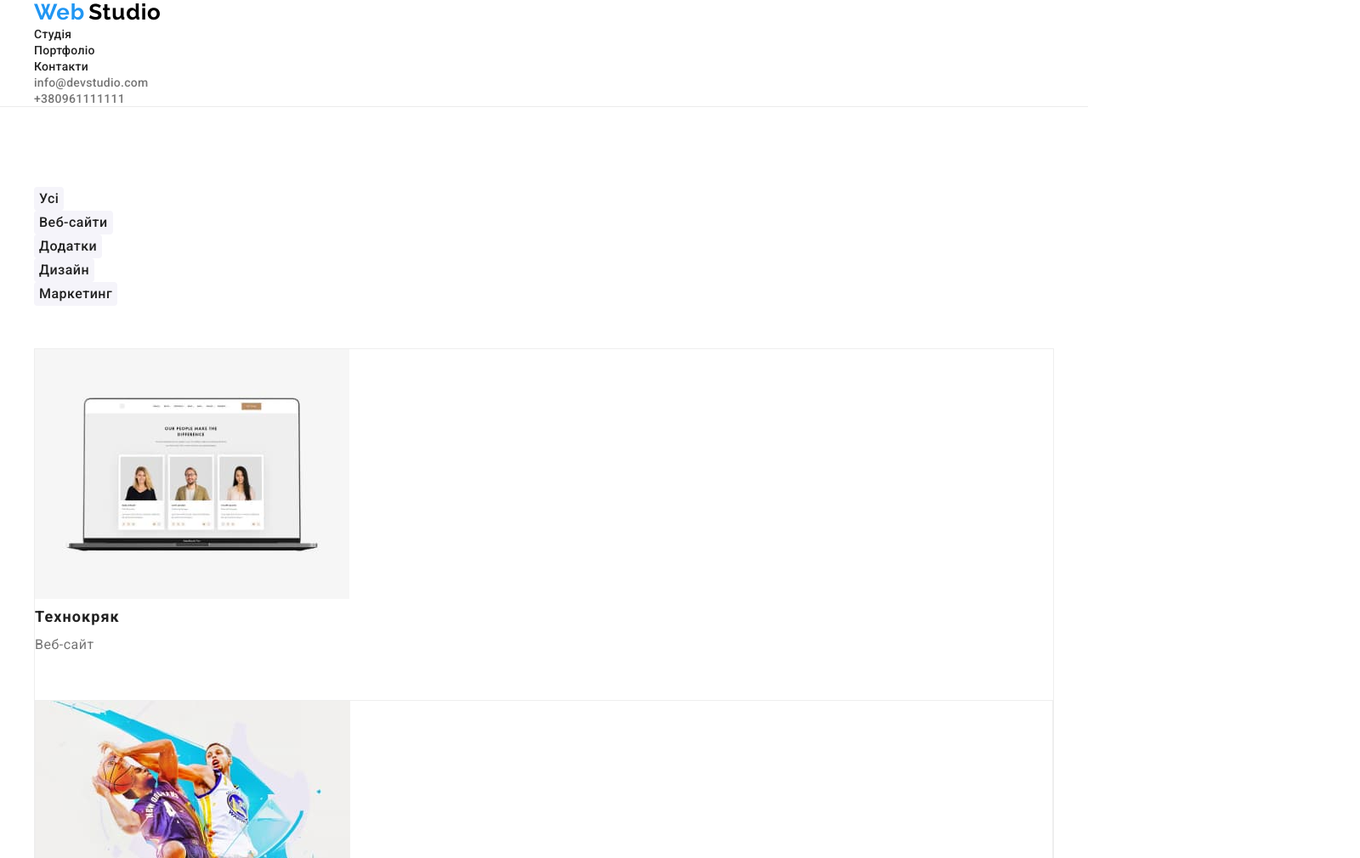
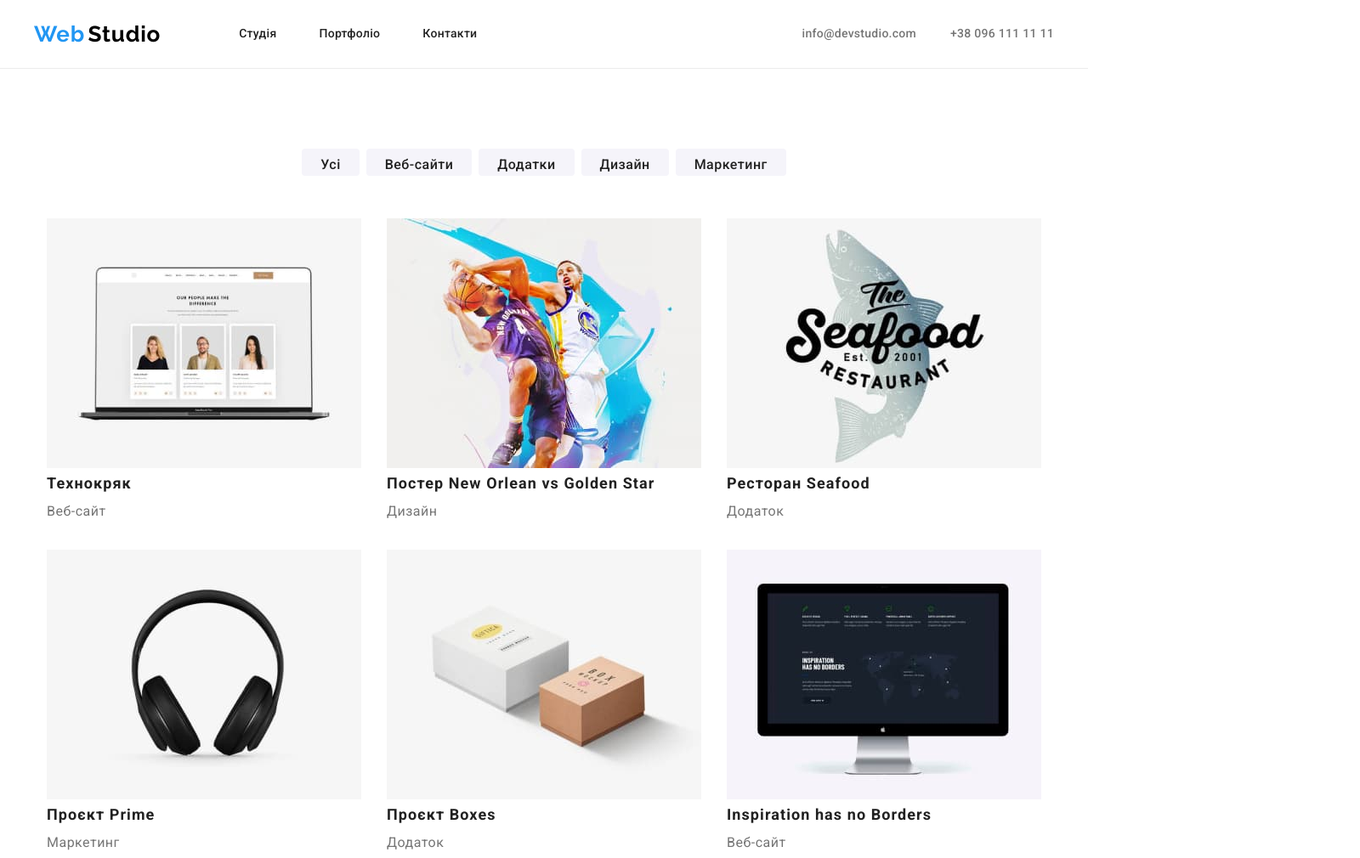
Before and after one commit to Marian-Makarevych/web-studio2.0, a plain HTML site: page portfolio.html in a window 1280 px wide. Shown: the top 1010 px of the page at 85% size, 1600 px wide, since content can reach past the window. Drawn offline with nearby package versions, Linux system fonts and the light colour scheme.

Commit message:
add flex-box markup +(change header menu)

```diff
--- /dev/null
+++ b/css/resetstyleFL.css
@@ -0,0 +1,80 @@
+/*Обнуление*/
+* {
+  padding: 0;
+  margin: 0;
+  border: 0;
+}
+*,
+*:before,
+*:after {
+  -moz-box-sizing: border-box;
+  -webkit-box-sizing: border-box;
+  box-sizing: border-box;
+}
+:focus,
+:active {
+  outline: none;
+}
+a:focus,
+a:active {
+  outline: none;
+}
+
+nav,
+footer,
+header,
+aside {
+  display: block;
+}
+
+html,
+body {
+  height: 100%;
+  width: 100%;
+  font-size: 100%;
+  line-height: 1;
+  font-size: 14px;
+  -ms-text-size-adjust: 100%;
+  -moz-text-size-adjust: 100%;
+  -webkit-text-size-adjust: 100%;
+}
+input,
+button,
+textarea {
+  font-family: inherit;
+}
+
+input::-ms-clear {
+  display: none;
+}
+button {
+  cursor: pointer;
+}
+button::-moz-focus-inner {
+  padding: 0;
+  border: 0;
+}
+a,
+a:visited {
+  text-decoration: none;
+}
+a:hover {
+  text-decoration: none;
+}
+ul li {
+  list-style: none;
+}
+img {
+  vertical-align: top;
+}
+
+h1,
+h2,
+h3,
+h4,
+h5,
+h6 {
+  font-size: inherit;
+  font-weight: 400;
+}
+/*--------------------*/
--- a/css/style.css
+++ b/css/style.css
@@ -15,23 +15,6 @@ body {
 }
 
 /* Обнулення стилів */
-h1,
-h2,
-h3,
-h4,
-h5,
-h6,
-p {
-  margin-top: 0;
-  margin-bottom: 0;
-}
-body {
-  margin: 0;
-}
-
-.no-decorated-link {
-  text-decoration: none;
-}
 
 .no-decorated-button {
   border: none;
@@ -41,21 +24,15 @@ body {
   display: none;
 }
 
-ul {
-  list-style: none;
-  padding: 0;
-  margin: 0;
-}
-
 .section {
   padding-top: 94px;
   padding-bottom: 94px;
 }
 
 /* logo styles */
-
-/* .header {
-} */
+.header__logo {
+  margin-right: 92px;
+}
 
 .container {
   width: 1230px;
@@ -63,13 +40,14 @@ ul {
   margin: 0 auto;
 }
 
-.logo {
+.logo-accent-color {
   font-family: "Raleway";
   color: var(--color-action);
   font-weight: 700;
   font-size: 26px;
   letter-spacing: 0.03em;
 }
+
 .logo-dark {
   font-family: "Raleway";
   color: #000000;
@@ -78,6 +56,7 @@ ul {
   font-size: 26px;
   letter-spacing: 0.03em;
 }
+
 .logo-white {
   font-family: "Raleway";
   font-style: normal;
@@ -89,7 +68,36 @@ ul {
 }
 
 /* Header */
-.header-link {
+
+.header {
+  border-bottom: 1px solid #ececec;
+}
+
+
+.header__container {
+  display: flex;
+  align-items: center;
+  height: 80px;
+}
+
+
+/* .header__navigation {} */
+
+.header__menu__list {
+  display: flex;
+  gap: 50px;
+}
+
+.header__contact_list {
+  display: flex;
+  align-items: center;
+  margin-left: auto;
+  gap: 40px;
+}
+
+/* .header__contact__item {} */
+
+.header__link {
   color: var(--color-text-primery);
   font-family: "Roboto";
   font-style: normal;
@@ -98,10 +106,12 @@ ul {
   line-height: 1.14;
   letter-spacing: 0.02em;
 }
+
 .header-link:focus,
 .header-link:hover {
   color: var(--color-action);
 }
+
 .header-contact {
   color: var(--color-unaction);
   font-family: "Roboto";
@@ -111,6 +121,7 @@ ul {
   line-height: 1.14;
   letter-spacing: 0.02em;
 }
+
 .header-contact:focus,
 .header-contact:hover {
   color: var(--color-action);
@@ -121,7 +132,9 @@ ul {
 .hero-section {
   background-color: var(--color-background-dark);
   height: 600px;
+  padding-top: 200px;
 }
+
 .hero-title {
   color: var(--color-white);
   font-family: "Roboto";
@@ -137,6 +150,10 @@ ul {
 }
 
 .hero-button {
+  display: block;
+  margin-left: auto;
+  margin-right: auto;
+  margin-top: 40px;
   width: 216px;
   height: 50px;
   background-color: var(--color-action);
@@ -153,12 +170,15 @@ ul {
 }
 
 /* Section 2 */
-/* .post-list-section {
+/* .post-list-section {} */
+
+.post-list {
+  display: flex;
+  gap: 10px;
 }
-.post-list {
-} */
 
 .post-title {
+  margin-bottom: 10px;
   color: var(--color-text-primery);
   font-family: "Roboto";
   font-style: normal;
@@ -168,6 +188,7 @@ ul {
   letter-spacing: 0.03em;
   text-transform: uppercase;
 }
+
 .post-item {
   font-family: "Roboto";
   font-style: normal;
@@ -184,6 +205,8 @@ ul {
 
 .about-work-list {
   margin-top: 50px;
+  display: flex;
+  gap: 30px;
 }
 
 .about-work-title {
@@ -199,11 +222,11 @@ ul {
 
 /* Section 4 */
 
-.about-us-section {
+.section__team {
   background-color: var(--color-background-primery);
 }
 
-.about-us-title {
+.team__title {
   font-family: "Roboto";
   font-style: normal;
   font-weight: 700;
@@ -214,14 +237,12 @@ ul {
   color: var(--color-text-primery);
 }
 
-/* .person-list {
+.team__list {
   display: flex;
-  flex-direction: row;
-  margin: auto;
-  justify-content: center;
-} */
+  gap: 30px;
+}
 
-.person-cards {
+.team__item {
   margin-top: 50px;
   width: 270px;
   height: 368px;
@@ -231,7 +252,8 @@ ul {
   border-radius: 0px 0px 4px 4px;
 }
 
-.name {
+.teammate-title {
+  margin-top: 30px;
   font-family: "Roboto";
   font-style: normal;
   font-weight: 500;
@@ -242,7 +264,8 @@ ul {
   text-align: center;
 }
 
-.profession {
+.teammate-subtitle {
+  margin-top: 10px;
   font-family: "Roboto";
   font-style: normal;
   font-size: 16px;
@@ -255,18 +278,22 @@ ul {
 /*
 Portfolio Page
 */
-
 .header {
   border-bottom: solid 1px #ececec;
 }
 
-/* .projects {
-  width: 1170px;
-  height: 1360px;
+.filter-button-list {
+  justify-content: center;
   display: flex;
-  flex-wrap: wrap;
-} */
-.button-list {
+  gap: 8px;
+  margin-bottom: 50px;
+}
+
+
+.button-item {
+  padding-top: 6px;
+  padding-left: 22px;
+  padding-right: 22px;
   font-family: "Roboto";
   font-style: normal;
   font-weight: 500;
@@ -280,8 +307,8 @@ Portfolio Page
   cursor: pointer;
 }
 
-.button-list:focus,
-.button-list:hover {
+.button-item:focus,
+.button-item:hover {
   color: var(--color-white);
   background-color: var(--color-action);
   box-shadow: 0px 3px 1px rgba(0, 0, 0, 0.1), 0px 1px 2px rgba(0, 0, 0, 0.08),
@@ -289,8 +316,12 @@ Portfolio Page
 }
 
 .project-list {
-  margin-top: 50px;
-  border: 1px solid #eeeeee;
+  display: flex;
+  flex-wrap: wrap;
+  justify-content: center;
+  gap: 30px;
+
+
 }
 
 .project-list-title {
@@ -315,11 +346,15 @@ Portfolio Page
 /* Footer */
 
 footer {
+  width: 1600px;
+  height: 251px;
   padding-top: 60px;
   background-color: var(--color-background-dark);
 }
 
 .maps-link {
+  display: block;
+  margin-top: 28px;
   font-family: "Roboto";
   font-style: normal;
   font-weight: 400;
@@ -328,12 +363,15 @@ footer {
   letter-spacing: 0.03em;
   color: var(--color-white);
 }
+
 .maps-link:focus,
 .maps-link:hover {
   color: var(--color-action);
 }
 
 .footer-link {
+  display: block;
+  margin-top: 12px;
   font-family: "Roboto";
   font-style: normal;
   font-weight: 400;
--- a/portfolio.html
+++ b/portfolio.html
@@ -11,6 +11,7 @@
         href="https://fonts.googleapis.com/css2?family=Raleway:wght@700&family=Roboto:wght@400;500;700;900&display=swap"
         rel="stylesheet" />
     <link rel="stylesheet" href="./css/style.css" />
+    <link rel="stylesheet" href="./css/resetstyleFL.css">
     <link rel="stylesheet" href="https://cdnjs.cloudflare.com/ajax/libs/modern-normalize/2.0.0/modern-normalize.min.css"
         integrity="sha512-4xo8blKMVCiXpTaLzQSLSw3KFOVPWhm/TRtuPVc4WG6kUgjH6J03IBuG7JZPkcWMxJ5huwaBpOpnwYElP/m6wg=="
         crossorigin="anonymous" referrerpolicy="no-referrer" />
@@ -20,22 +21,23 @@
 <body>
     <!-- Шапка сторінки -->
     <header class="header">
-        <div class="container">
-            <nav>
-                <a class="no-decorated-link" href="./index.html"> <span class="logo">Web</span> <span
-                        class="logo-dark">Studio</span></a>
-                <ul>
-                    <li><a class="header-link no-decorated-link" href="index.html">Студія</a></li>
-                    <li><a class="header-link no-decorated-link" href="portfolio.html">Портфоліо</a></li>
-                    <li><a class="header-link no-decorated-link" href="#1">Контакти</a></li>
+        <div class="container header__container">
+            <a class="header__logo" href="./index.html"> <span class="logo-accent-color">Web</span> <span
+                    class="logo-dark">Studio</span></a>
+            <nav class="header__navigation">
+                <ul class="header__menu__list">
+                    <li><a class="header__link" href="index.html">Студія</a></li>
+                    <li><a class="header__link" href="portfolio.html">Портфоліо</a></li>
+                    <li><a class="header__link" href="#1">Контакти</a></li>
                 </ul>
             </nav>
-            <ul>
-                <li>
-                    <a class="header-contact no-decorated-link" href="mailto:info@devstudio.com">info@devstudio.com</a>
+            <ul class="header__contact_list">
+                <li class="header__contact__item">
+                    <a class="header-contact" href="mailto:info@devstudio.com">info@devstudio.com</a>
                 </li>
-                <li>
-                    <a class="header-contact no-decorated-link" href="tel:+380961111111">+380961111111</a>
+                <li class="header__contact__item">
+                    <a class="header-contact" href="tel:+380961111111">+38 096 111 11 11
+                    </a>
                 </li>
             </ul>
         </div>
@@ -45,15 +47,15 @@
         <h1 class="hiden-title">Заглушка</h1>
         <section class="project-section section">
             <div class="container">
-                <ul>
-                    <li><button type="button" class="button-list no-decorated-button">Усі</button></li>
-                    <li><button type="button" class="button-list no-decorated-button">Веб-сайти</button></li>
-                    <li><button type="button" class="button-list no-decorated-button">Додатки</button></li>
-                    <li><button type="button" class="button-list no-decorated-button">Дизайн</button></li>
-                    <li><button type="button" class="button-list no-decorated-button">Маркетинг</button></li>
+                <ul class="filter-button-list">
+                    <li><button type="button" class="button-item no-decorated-button">Усі</button></li>
+                    <li><button type="button" class="button-item no-decorated-button">Веб-сайти</button></li>
+                    <li><button type="button" class="button-item no-decorated-button">Додатки</button></li>
+                    <li><button type="button" class="button-item no-decorated-button">Дизайн</button></li>
+                    <li><button type="button" class="button-item no-decorated-button">Маркетинг</button></li>
                 </ul>
                 <ul class="project-list">
-                    <li class="projects">
+                    <li class="projects-item">
                         <a href="#" class="no-decorated-link">
                             <img src="./images/portfolioimages/techno.jpg" alt="Веб-сайт Технокряк preview" width="370"
                                 height="294">
@@ -129,22 +131,20 @@
     <!-- Підвал -->
     <footer>
         <div class="container">
-            <a href="./index.html"><span class="logo no-decorated-link">Web</span><span
-                    class="logo-white">Studio</span></a>
+            <a href="./index.html"><span class="logo-accent-color">Web</span><span class="logo-white">Studio</span></a>
             <address id="1">
                 <ul>
                     <li>
-                        <a class="maps-link no-decorated-link" href="https://goo.gl/maps/CPtrU1FHBa2aNyZL9"
-                            target="_blank" rel="noopener nofollow noreferrer">м. Київ,
+                        <a class="maps-link" href="https://goo.gl/maps/CPtrU1FHBa2aNyZL9" target="_blank"
+                            rel="noopener nofollow noreferrer">м. Київ,
                             пр-т Лесі Українки, 26
                         </a>
                     </li>
                     <li>
-                        <a class="footer-link no-decorated-link" href="mailto:info@devstudio.com"
-                            lang="en">info@devstudio.com</a>
+                        <a class="footer-link" href="mailto:info@devstudio.com" lang="en">info@devstudio.com</a>
                     </li>
                     <li>
-                        <a class="footer-link no-decorated-link" href="tel:+380961111111">+38 096 111 11 11</a>
+                        <a class="footer-link" href="tel:+380961111111">+38 096 111 11 11</a>
                     </li>
                 </ul>
             </address>
```
Also changed, not shown: index.html (+36 -36 lines), 1 other file.
